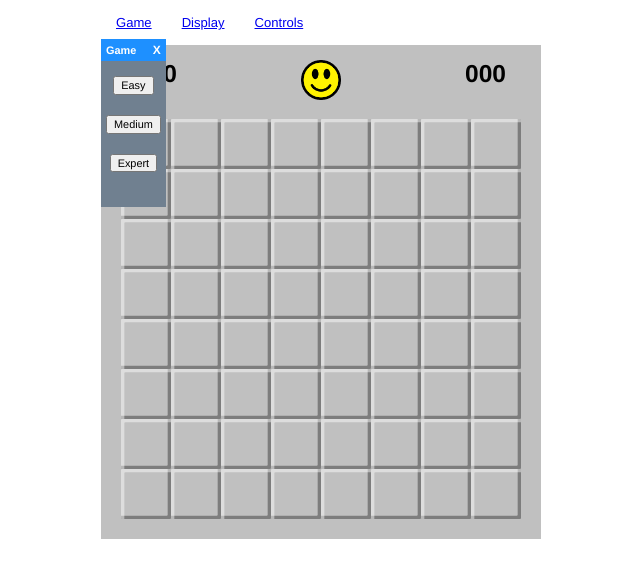
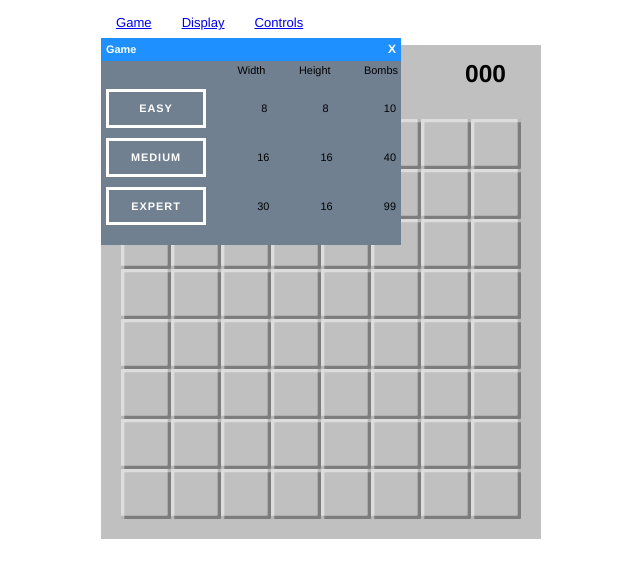
Before and after one commit to Matej-ch/Minesweeper, a Vue app: page / in a window 1280 px wide. Both pictures are taken after a click on the link "Game". Shown: the top 578 px of the page, without its empty margins (319-959 px from the left). Built offline with nearby package versions, Linux system fonts and the light colour scheme.

Commit message:
swapping difficulties

```diff
--- a/src/components/Settings.vue
+++ b/src/components/Settings.vue
@@ -13,15 +13,30 @@
         <transition name="fade">
             <div v-show="game" class="window game">
                 <div class="header">Game <a @click="game = false" class="close">X</a></div>
+                <div class="sub-info">
+                    <div class="center" style="min-width: 100px">&nbsp;</div>
+                    <div class="center">Width</div>
+                    <div class="center">Height</div>
+                    <div class="center">Bombs</div>
+                </div>
                 <div class="content">
                     <div class="btn-wrapper">
-                        <button @click="difficulty('easy',10)">Easy</button>
+                        <button class="btn" @click="difficulty('easy',10)">Easy</button>
+                        <div class="center">8</div>
+                        <div class="center">8</div>
+                        <div class="center">10</div>
                     </div>
                     <div class="btn-wrapper">
-                        <button @click="difficulty('medium',40)">Medium</button>
+                        <button class="btn" @click="difficulty('medium',40)">Medium</button>
+                        <div class="center">16</div>
+                        <div class="center">16</div>
+                        <div class="center">40</div>
                     </div>
                     <div class="btn-wrapper">
-                        <button @click="difficulty('hard',99)">Expert</button>
+                        <button class="btn" @click="difficulty('hard',99)">Expert</button>
+                        <div class="center">30</div>
+                        <div class="center">16</div>
+                        <div class="center">99</div>
                     </div>
                     <div class="btn-wrapper">
 
@@ -72,11 +87,13 @@
                 this.resetTimer();
 
                 this.setBombCount(bombs);
+
+                this.generateCells();
             },
             switchMode: function () {
                 this.setDarkMode(!this.darkMode);
             },
-            ...mapActions(['setDifficulty','resetTimer','setBombCount','setDarkMode'])
+            ...mapActions(['setDifficulty','resetTimer','setBombCount','setDarkMode','generateCells'])
         }
     }
 </script>
@@ -128,13 +145,22 @@
         }
 
         &.game {
-            bottom: -162px;
+            bottom: -200px;
+            min-width: 300px;
         }
 
         &.display {
             bottom: -38px;
             left: 60px;
         }
+    }
+
+    .sub-info {
+        display: flex;
+        padding: 3px;
+        justify-content: space-between;
+        flex-direction: row;
+        flex-wrap: wrap;
     }
 
     .close {
@@ -144,8 +170,33 @@
         cursor: pointer;
     }
     .btn-wrapper {
-        padding-bottom: 10px;
-        padding-top: 10px;
+        padding-bottom: 5px;
+        padding-top: 5px;
+        display: flex;
+        flex-direction: row;
+        flex-wrap: wrap;
+        justify-content: space-between;
+    }
+
+    .btn {
+        border: 3px solid #fff;
+        color: #fff;
+        font-family: inherit;
+        font-size: inherit;
+        background: none;
+        cursor: pointer;
+        padding: 10px 20px;
+        display: inline-block;
+        text-transform: uppercase;
+        letter-spacing: 1px;
+        font-weight: 700;
+        outline: none;
+        position: relative;
+        -webkit-transition: all 0.3s;
+        -moz-transition: all 0.3s;
+        transition: all 0.3s;
+        min-width: 100px;
+
     }
 
     .fade-enter-active, .fade-leave-active {
@@ -154,4 +205,8 @@
     .fade-enter, .fade-leave-to {
         opacity: 0;
     }
+
+    .center {
+        align-self: center;
+    }
 </style>
--- a/src/store/modules/gameState.js
+++ b/src/store/modules/gameState.js
@@ -36,8 +36,6 @@ const getters = {
         if(!state.cells.find(cll => cll.revealed)) { return false; }
 
         return true;
-
-
     },
     gameStatus: (state,getters) => {
         if(getters.gameFailed) return 'sad.png';
```
